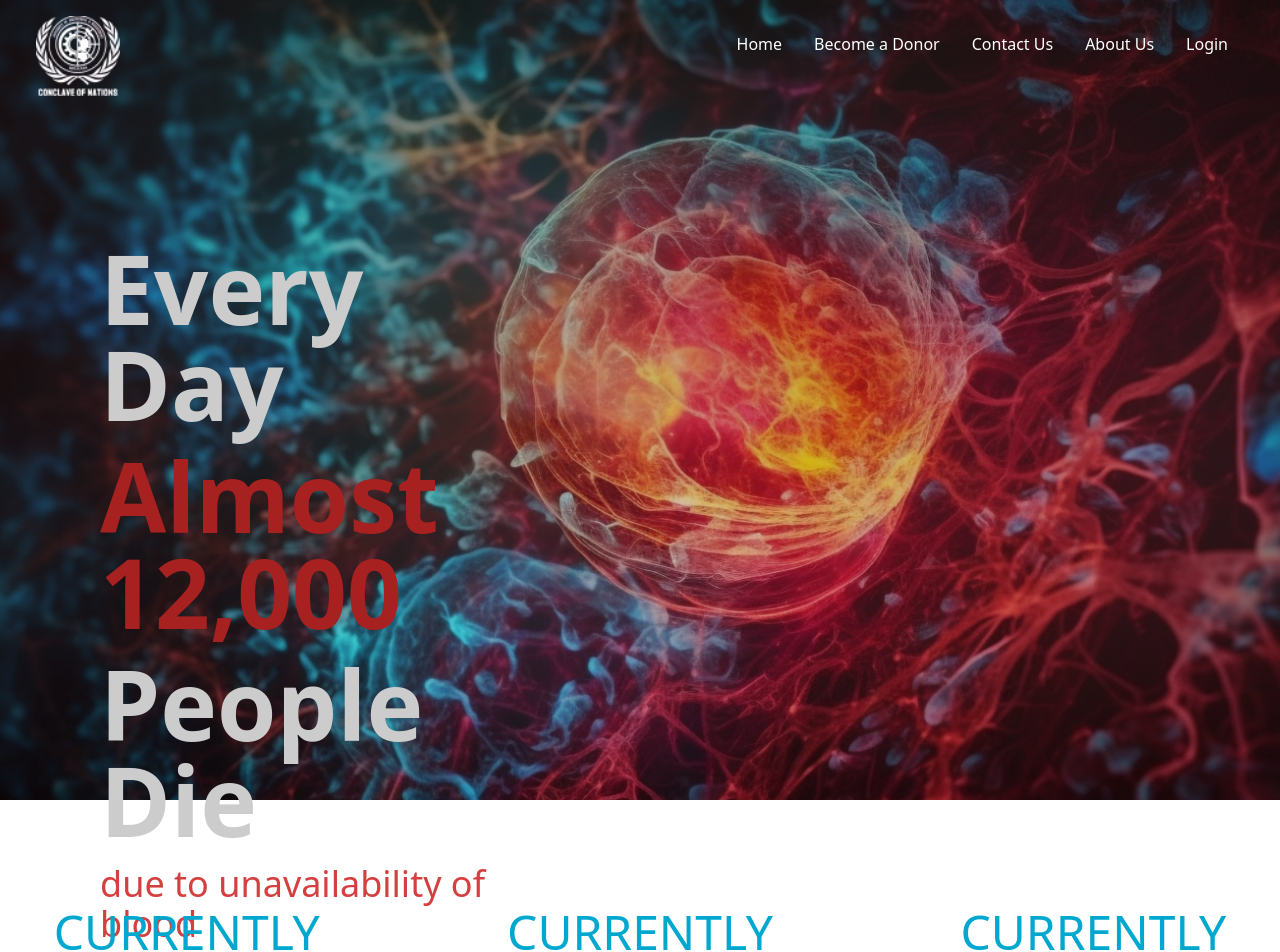
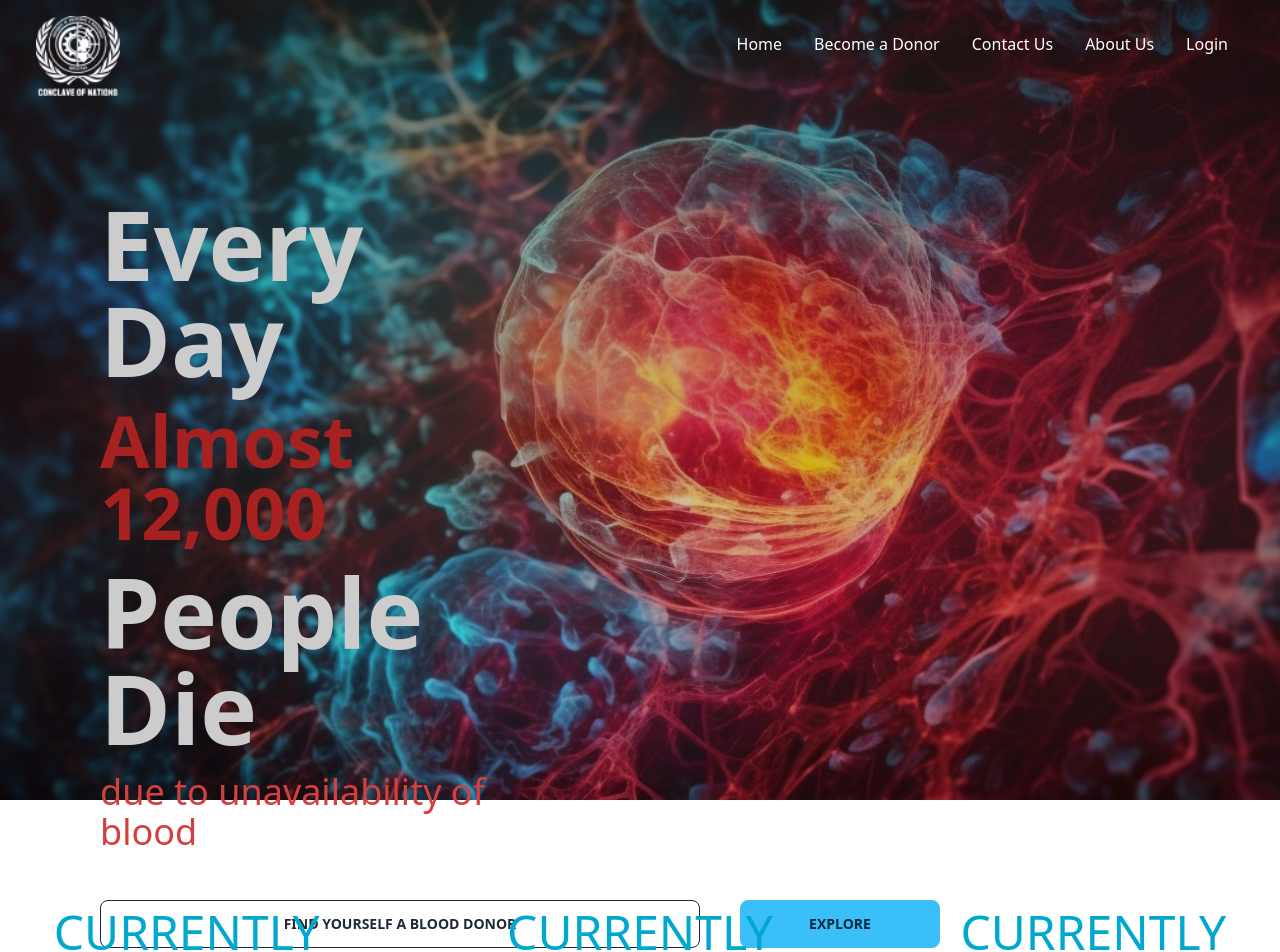
Before and after one commit to prabuddha03/doctor_H4B, a React (Vite) app: page / in a window 1280 px wide. Shown: the top 952 px of the page. Built offline with nearby package versions, Linux system fonts and the light colour scheme.

Commit message:
small fix

```diff
--- a/src/components/Hero.jsx
+++ b/src/components/Hero.jsx
@@ -3,14 +3,14 @@ import React from "react";
 
 const Hero = () => {
   return (
-    <div className="w-full p-16 px-5">
-    <div className="max-w-[1640px] mx-auto grid md:grid-cols-2">
+    <div className="w-full p-20 px-5">
+    <div className="max-w-[1800px] mx-auto grid md:grid-cols-2">
      <div className="flex flex-col justify-center px-20">
-       <p className="text-8xl font-bold pt-20 text-[#cccccc]">Every Day</p>
-       <p className="text-8xl font-bold pt-4 text-[#a72121]">Almost 12,000</p>
+       <p className="text-8xl font-bold pt-5 text-[#cccccc]">Every Day</p>
+       <p className="text-7xl font-bold pt-4 text-[#a72121]">Almost 12,000</p>
        <p className="text-8xl font-bold pt-4 text-[#cccccc]">People Die</p>
        <p className="text-4xl pt-4 text-[#d43f3f]">due to unavailability of blood </p>
-       <div className="flex pt-20">
+       <div className="flex pt-12">
        <button className="btn btn-outline w-[600px]">Find yourself a Blood Donor</button>
        <button className="btn btn-info mx-10 w-[200px]">explore</button>
        </div>
```
